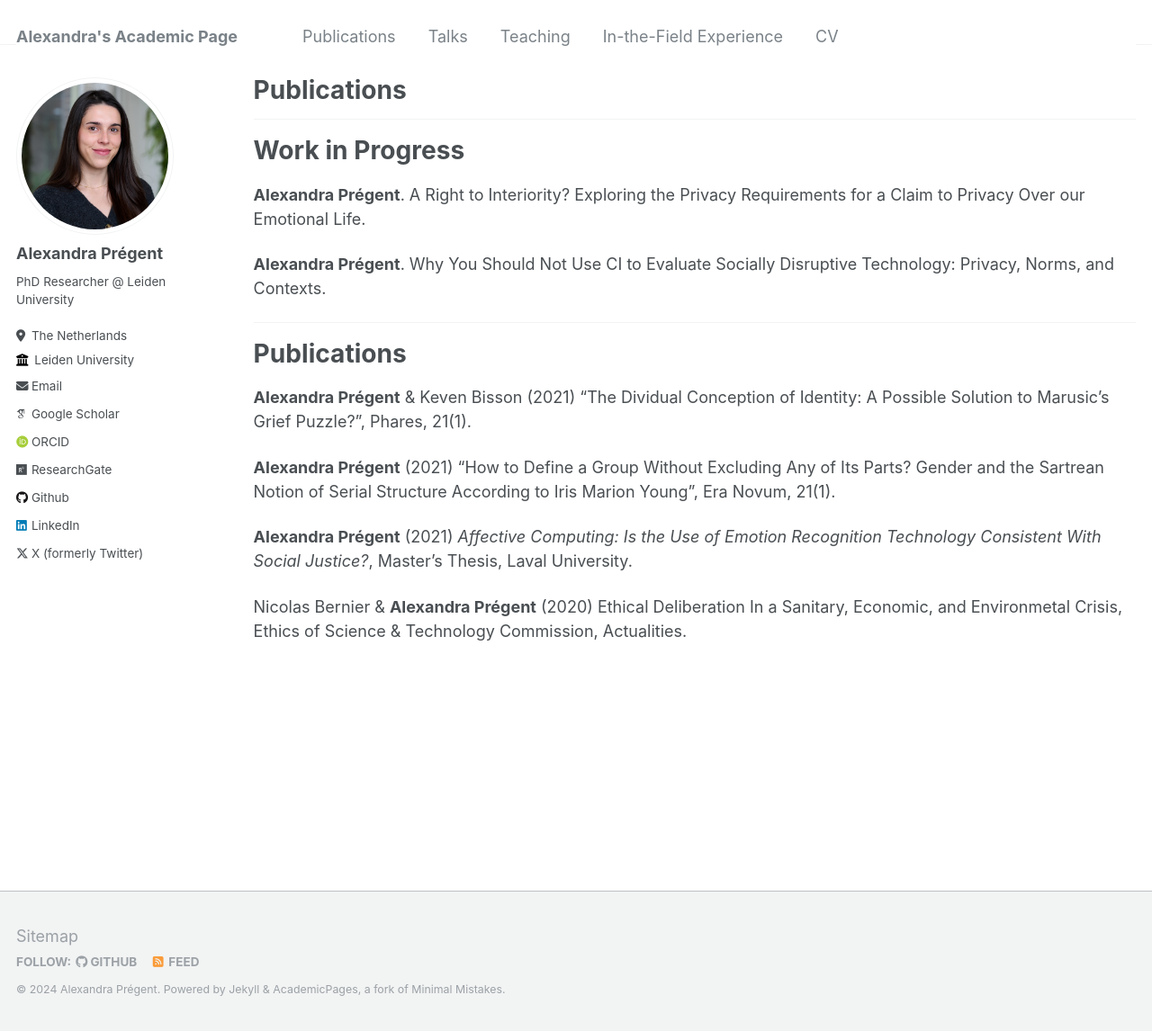
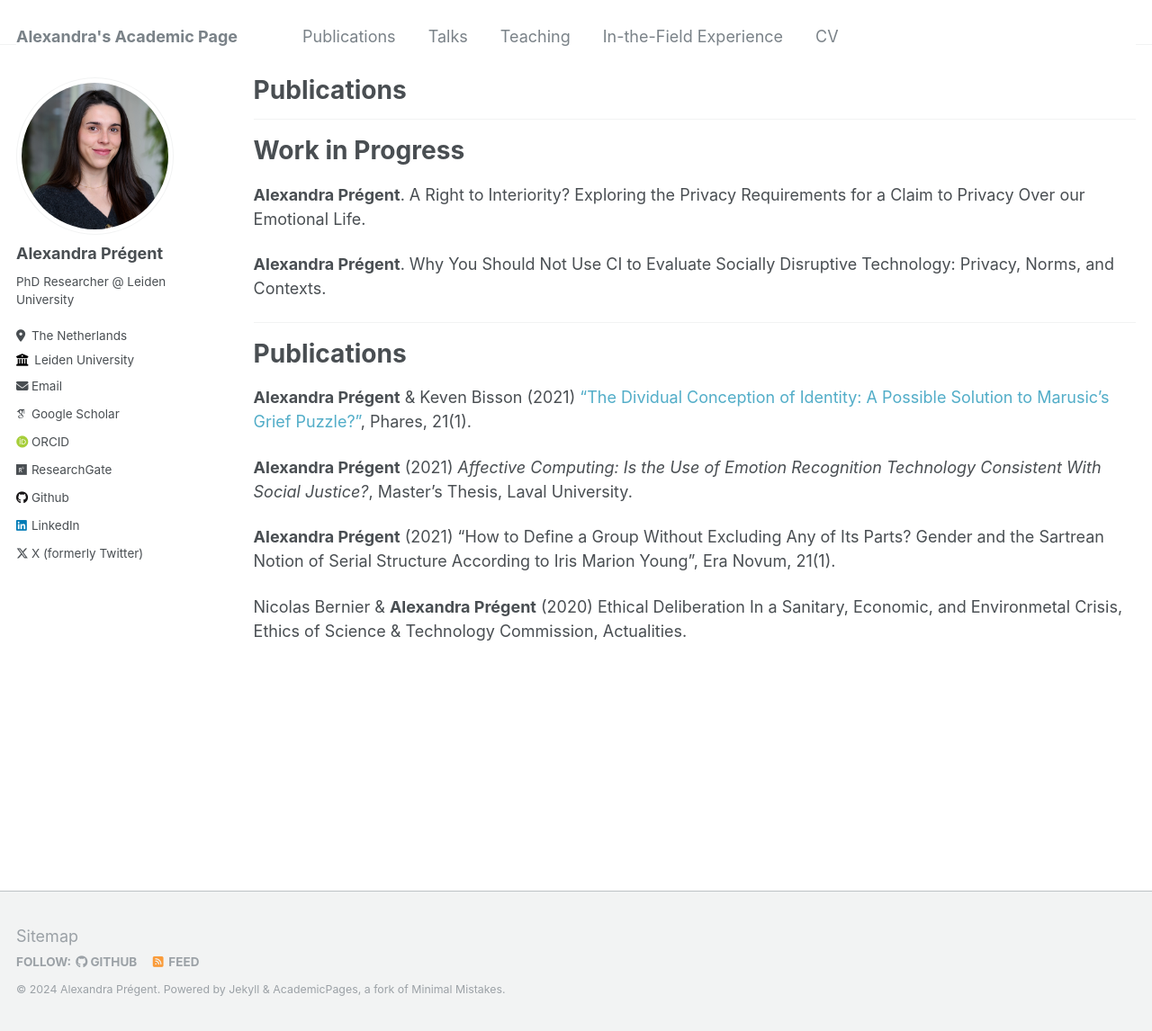
Before and after one commit to AlexandraPregent/AlexandraPregent.github.io, a Jekyll site: the page built from _pages/publications.md, in a window 1280 px wide and 1146 px high. Shown: the whole window at 90% size. Built offline with Jekyll 4.4.1, drawn with Linux system fonts in a browser that asks for light colours; some web fonts are replaced.

Commit message:
Update publications.md

```diff
--- a/_pages/publications.md
+++ b/_pages/publications.md
@@ -16,10 +16,10 @@ author_profile: true
 
 # Publications
 
-**Alexandra Prégent** & Keven Bisson (2021) “The Dividual Conception of Identity: A Possible Solution to Marusic’s Grief Puzzle?”, Phares, 21(1).
+**Alexandra Prégent** & Keven Bisson (2021) <a href="https://philpapers.org/rec/PRGLCD" style="text-decoration:none">“The Dividual Conception of Identity: A Possible Solution to Marusic’s Grief Puzzle?”</a>, Phares, 21(1).
+
+**Alexandra Prégent** (2021) *Affective Computing: Is the Use of Emotion Recognition Technology Consistent With Social Justice?*, Master’s Thesis, Laval University.
 
 **Alexandra Prégent** (2021) “How to Define a Group Without Excluding Any of Its Parts? Gender and the Sartrean Notion of Serial Structure According to Iris Marion Young”, Era Novum, 21(1).
 
-**Alexandra Prégent** (2021) *Affective Computing: Is the Use of Emotion Recognition Technology Consistent With Social Justice?*, Master’s Thesis, Laval University.
-
 Nicolas Bernier & **Alexandra Prégent** (2020) Ethical Deliberation In a Sanitary, Economic, and Environmetal Crisis, Ethics of Science & Technology Commission, Actualities.
```
